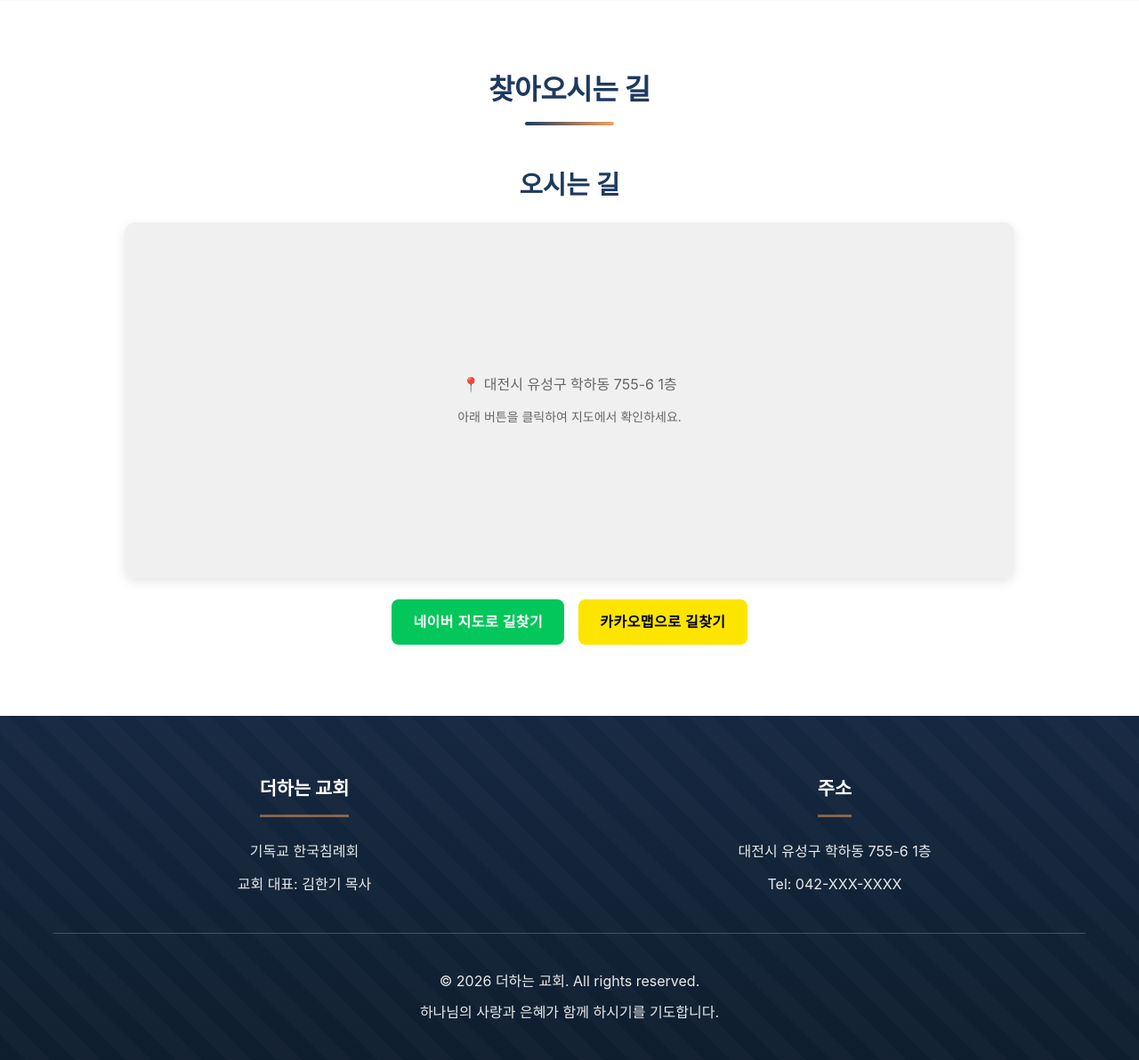
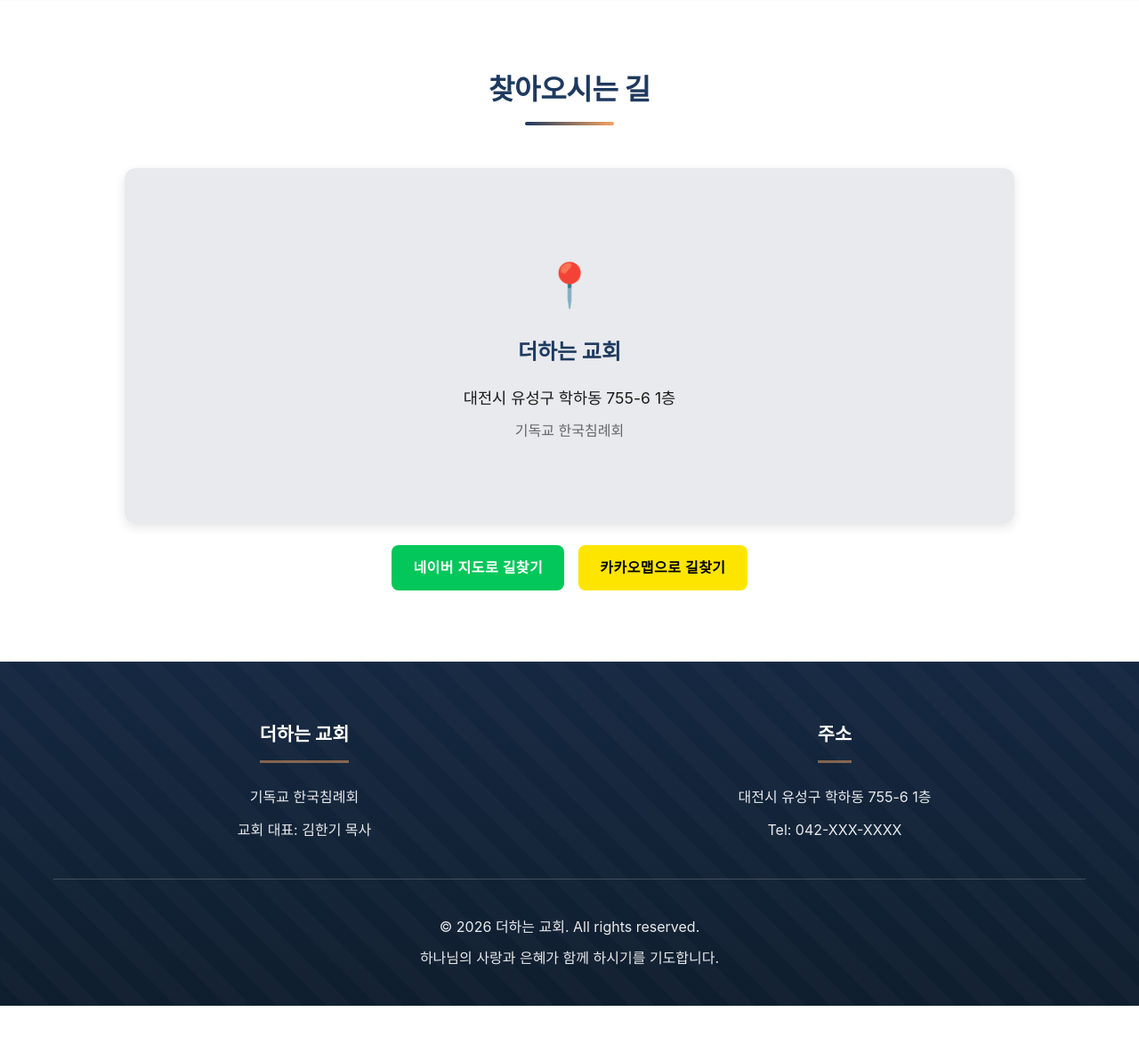
Before and after one commit to dhjin/church-website, a FastAPI app: page / in a window 1280 px wide. Shown: the part 3218-4410 px from the top of the page at 89% size. After the commit the page ends 4349 px from the top, so only its background shows below. Run offline with FastAPI, Linux system fonts and the light colour scheme; data comes from the database, SQL or seed files in the repository; some libraries are stand-ins or nearby versions.

Commit message:
Replace Naver Map API with static location display
- Remove Naver Map API script tag to eliminate authentication errors
- Replace interactive map with static location info display
- Remove JavaScript map initialization code
- Delete redundant '오시는 길' subtitle under '찾아오시는 길' section
- Keep Naver Map and Kakao Map external link buttons for navigation

Co-Authored-By: Claude Sonnet 4.5 <noreply@anthropic.com>

```diff
--- a/static/js/script.js
+++ b/static/js/script.js
@@ -105,68 +105,7 @@ document.addEventListener('DOMContentLoaded', () => {
 });
 
 // Naver Map Integration
-document.addEventListener('DOMContentLoaded', () => {
-    // Initialize Naver Map if the map container exists
-    const mapContainer = document.getElementById('map');
-
-    if (mapContainer) {
-        try {
-            // Church location coordinates (대전시 유성구 학하동 755-6)
-            // Note: These coordinates are approximate. You should get exact coordinates from Naver Maps
-            const churchLocation = new naver.maps.LatLng(36.3614, 127.3445);
-
-            const mapOptions = {
-                center: churchLocation,
-                zoom: 17,
-                zoomControl: true,
-                zoomControlOptions: {
-                    position: naver.maps.Position.TOP_RIGHT
-                }
-            };
-
-            const map = new naver.maps.Map('map', mapOptions);
-
-            // Add marker
-            const marker = new naver.maps.Marker({
-                position: churchLocation,
-                map: map,
-                title: '더하는 교회'
-            });
-
-            // Add info window
-            const infoWindow = new naver.maps.InfoWindow({
-                content: '<div style="padding:10px;min-width:200px;line-height:1.5;">' +
-                        '<h4 style="margin:0 0 5px 0;color:#2c5f8d;">더하는 교회</h4>' +
-                        '<p style="margin:0;font-size:13px;">기독교 한국침례회</p>' +
-                        '<p style="margin:5px 0 0 0;font-size:12px;">대전시 유성구 학하동 755-6 1층</p>' +
-                        '</div>'
-            });
-
-            // Show info window on marker click
-            naver.maps.Event.addListener(marker, 'click', () => {
-                if (infoWindow.getMap()) {
-                    infoWindow.close();
-                } else {
-                    infoWindow.open(map, marker);
-                }
-            });
-
-            // Show info window by default
-            infoWindow.open(map, marker);
-
-            console.log('Naver Map loaded successfully!');
-        } catch (error) {
-            // If Naver Maps API is not loaded, show a static message
-            console.log('Naver Maps API not loaded. Displaying fallback.');
-            mapContainer.innerHTML = '<div style="display:flex;align-items:center;justify-content:center;height:100%;background:#f0f0f0;color:#666;text-align:center;padding:20px;">' +
-                '<div>' +
-                '<p style="font-size:16px;margin-bottom:10px;">📍 대전시 유성구 학하동 755-6 1층</p>' +
-                '<p style="font-size:14px;">아래 버튼을 클릭하여 지도에서 확인하세요.</p>' +
-                '</div>' +
-                '</div>';
-        }
-    }
-});
+// Map functionality removed - using static display instead
 
 console.log('Church website loaded successfully!');
 
--- a/templates/index.html
+++ b/templates/index.html
@@ -5,8 +5,7 @@
     <meta name="viewport" content="width=device-width, initial-scale=1.0">
     <title>더하는 교회 - 기독교 한국침례회</title>
     <link rel="stylesheet" href="/static/css/style.css">
-    <!-- Naver Map API -->
-    <script type="text/javascript" src="https://openapi.map.naver.com/openapi/v3/maps.js?ncpKeyId=YOUR_CLIENT_ID"></script>
+    <!-- Map removed - using static image instead -->
 </head>
 <body>
     <!-- Header -->
@@ -253,11 +252,18 @@
                 <div class="divider"></div>
             </div>
 
-            <!-- Naver Map -->
+            <!-- Location Map -->
             <div class="map-section">
-                <h3 class="map-title">오시는 길</h3>
                 <div class="map-container">
-                    <div id="map" style="width:100%;height:400px;"></div>
+                    <!-- Static map image with location info -->
+                    <div class="static-map" style="width:100%;height:400px;background-color:#e8eaed;border-radius:12px;display:flex;align-items:center;justify-content:center;position:relative;overflow:hidden;">
+                        <div style="text-align:center;padding:2rem;z-index:1;">
+                            <div style="font-size:3rem;margin-bottom:1rem;">📍</div>
+                            <h4 style="margin:0 0 1rem 0;color:var(--primary-color);font-size:1.5rem;">더하는 교회</h4>
+                            <p style="margin:0;color:var(--text-dark);font-size:1.1rem;">대전시 유성구 학하동 755-6 1층</p>
+                            <p style="margin:0.5rem 0 0 0;color:var(--text-light);">기독교 한국침례회</p>
+                        </div>
+                    </div>
                 </div>
                 <div class="map-buttons">
                     <a href="https://map.naver.com/p/search/대전시%20유성구%20학하동%20755-6" target="_blank" class="btn btn-naver">
```
